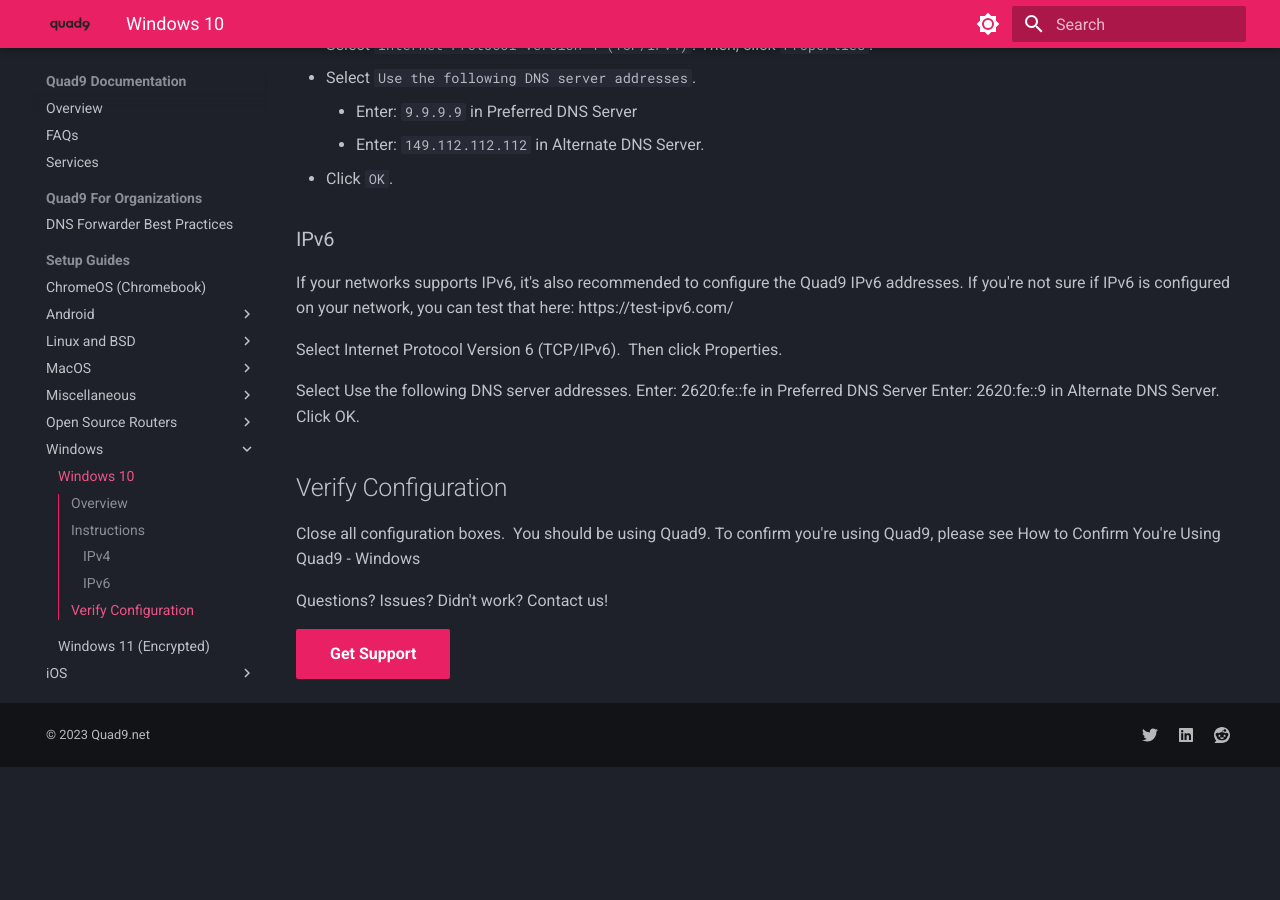
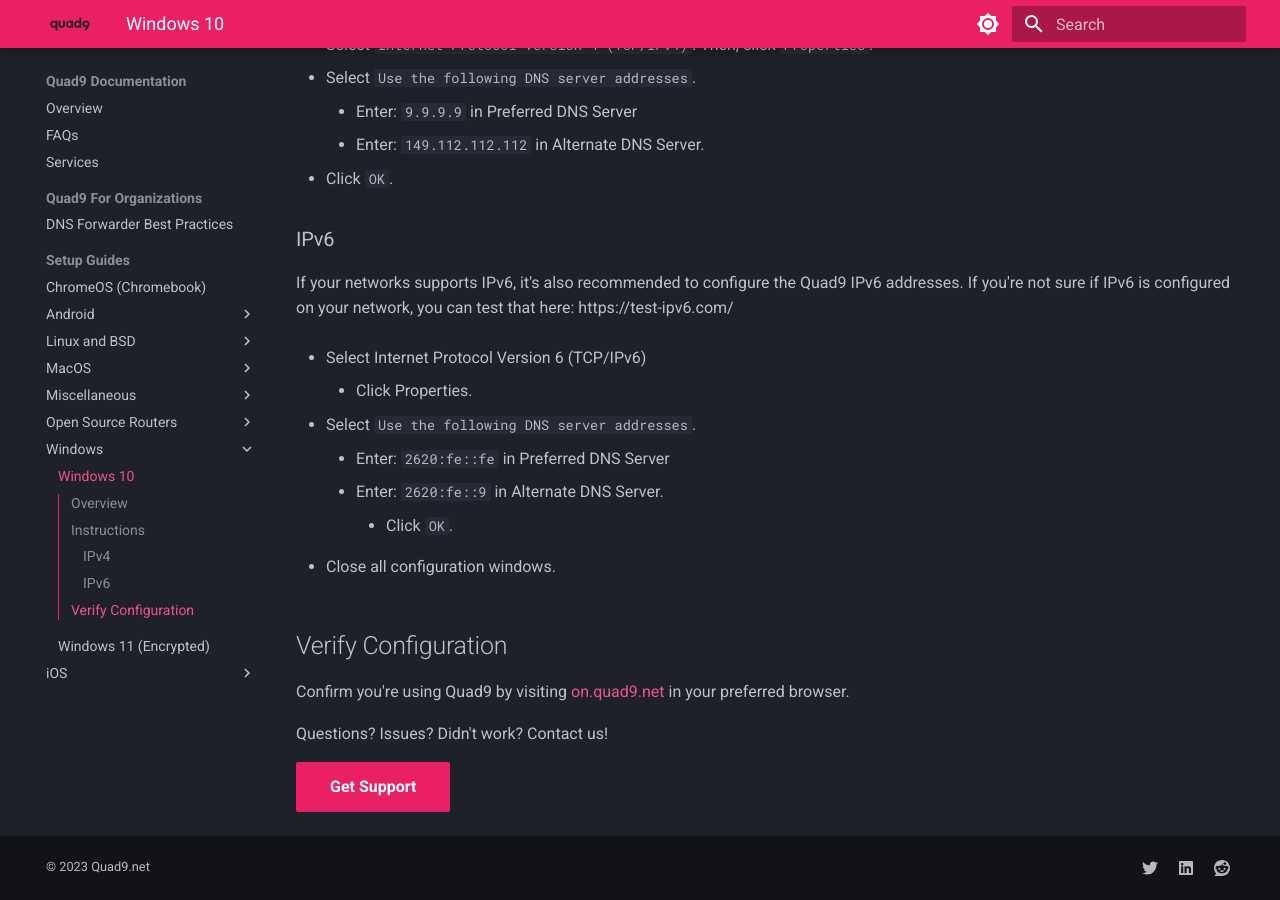
Before and after one commit to Quad9DNS/documentation, an MkDocs documentation site: the page built from docs/Setup_Guides/Windows/Windows_10.md, in a window 1280 px wide and 900 px high, scrolled down 647 px. Built offline with MkDocs 1.6.1 and Material for MkDocs 9.7.7, drawn with Linux system fonts in a browser that asks for light colours; before the commit the page ends 1414 px from its top, so only the background shows below that.

Commit message:
Formatting fixes.

```diff
--- a/docs/Setup_Guides/Windows/Windows_10.md
+++ b/docs/Setup_Guides/Windows/Windows_10.md
@@ -27,17 +27,19 @@
 
 If your networks supports IPv6, it's also recommended to configure the Quad9 IPv6 addresses. If you're not sure if IPv6 is configured on your network, you can test that here: https://test-ipv6.com/
 
+* Select Internet Protocol Version 6 (TCP/IPv6)
+    * Click Properties.
 
-Select Internet Protocol Version 6 (TCP/IPv6).  Then click Properties.
+* Select `Use the following DNS server addresses`.
+    * Enter: `2620:fe::fe` in Preferred DNS Server
+    * Enter: `2620:fe::9` in Alternate DNS Server.
+        * Click `OK`.
 
-Select Use the following DNS server addresses.
-Enter: 2620:fe::fe in Preferred DNS Server
-Enter: 2620:fe::9 in Alternate DNS Server.
-Click OK.
+* Close all configuration windows.
 
 ## Verify Configuration
 
-Close all configuration boxes.  You should be using Quad9. To confirm you're using Quad9, please see How to Confirm You're Using Quad9 - Windows
+Confirm you're using Quad9 by visiting [on.quad9.net](https://on.quad9.net) in your preferred browser.
 
 Questions? Issues? Didn't work? Contact us!
 
```
Also changed, not shown: docs/Setup_Guides/Linux_and_BSD/Ubuntu_20.04_and_22.04.md (+2 -2 lines).
